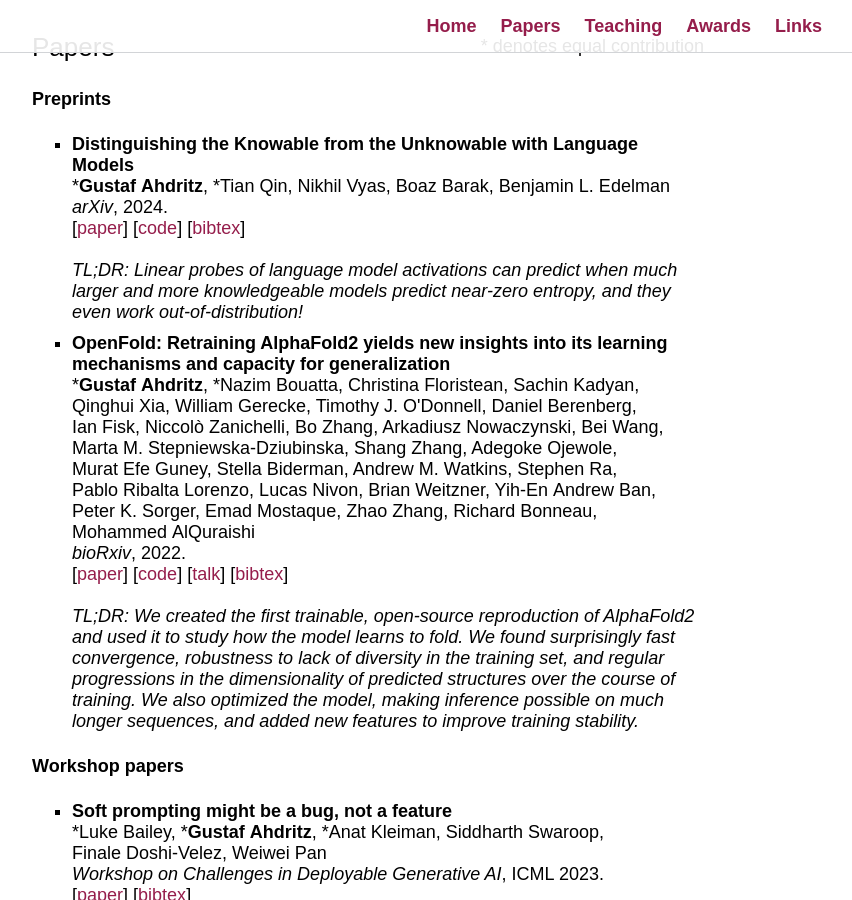
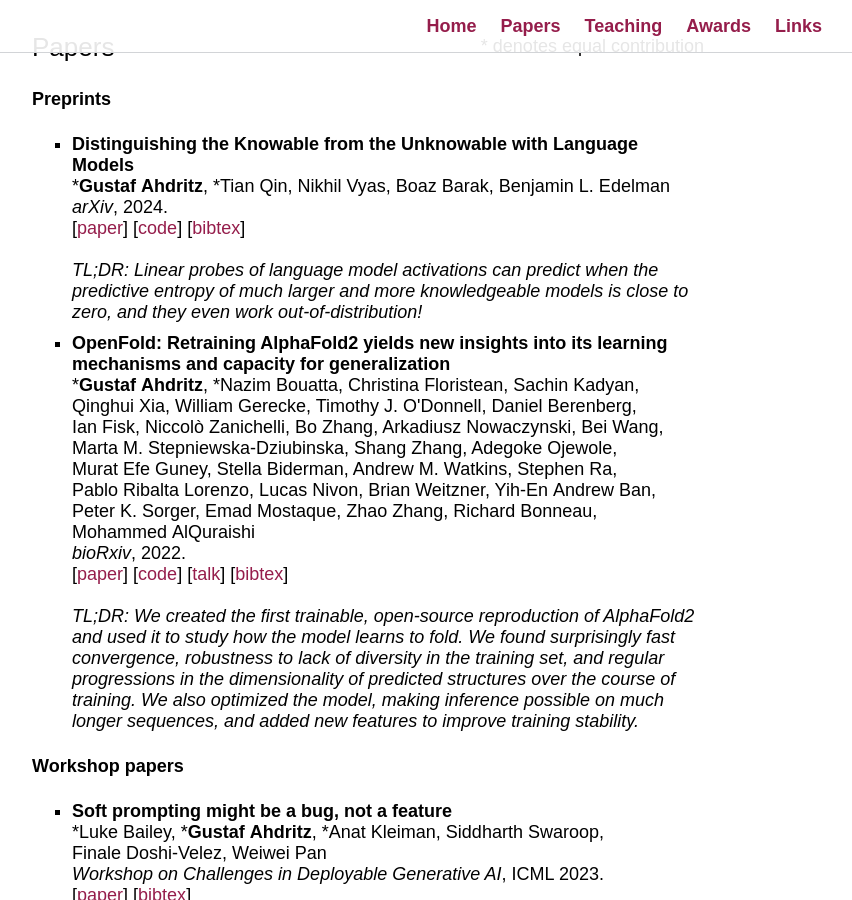
Before and after one commit to gahdritz/gahdritz.github.io, a Jekyll site: the page built from index.html, in a window 1280 px wide and 900 px high, scrolled down 406 px. Shown: the whole window, without its empty margins (422-1274 px from the left). Built offline with Jekyll 4.4.1, drawn with Linux system fonts in a browser that asks for light colours; some web fonts are replaced.

Commit message:
Rephrase TLDR

```diff
--- a/index.html
+++ b/index.html
@@ -44,7 +44,7 @@ layout: default
             [<a href="/bibtex/uncertainty.bib">bibtex</a>]
             <br>
             <br>
-            <em>TL;DR: Linear probes of language model activations can predict when much larger and more knowledgeable models predict near-zero entropy, and they even work out-of-distribution!</em>
+            <em>TL;DR: Linear probes of language model activations can predict when the predictive entropy of much larger and more knowledgeable models is close to zero, and they even work out-of-distribution!</em>
         <li style="margin-bottom:10px"><b><span>OpenFold: Retraining AlphaFold2 yields new insights into its learning mechanisms and capacity for generalization</span></b>
             <br>
             <span class="ast"></span><b>Gustaf&nbsp;Ahdritz</b>,
```
